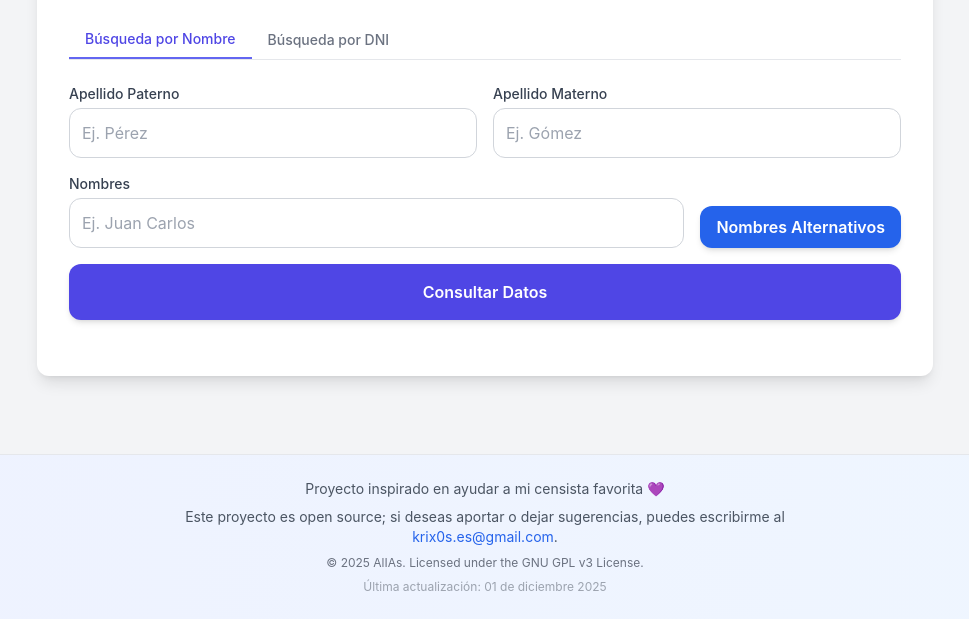
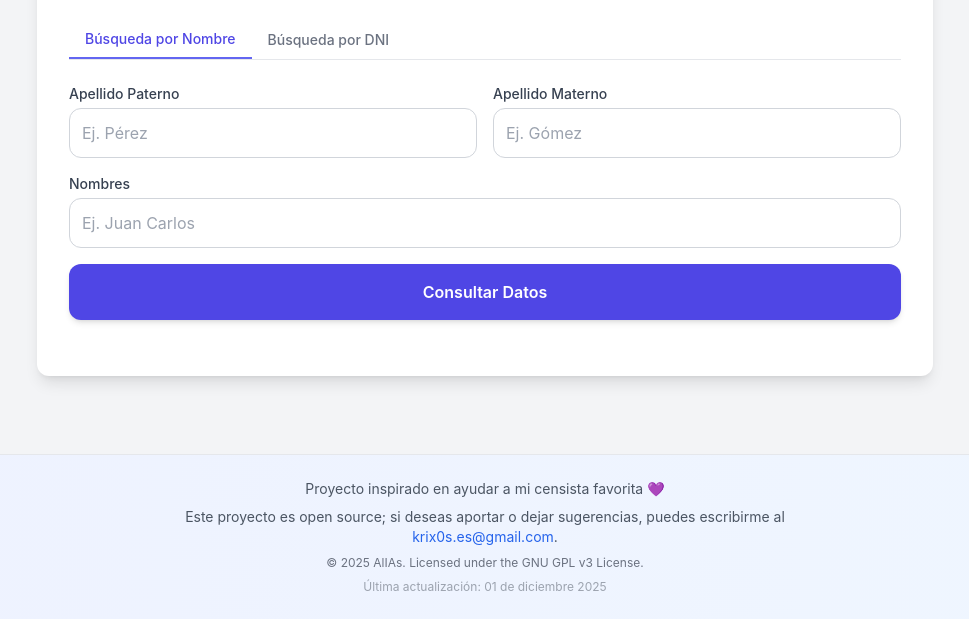
Before and after one commit to CristianPeralta/alIAs, a website: page index.html in a window 1280 px wide. Shown: the part 181-800 px from the top of the page, without its empty margins (155-1124 px from the left). Drawn offline with nearby package versions, Linux system fonts and the light colour scheme.

Commit message:
feat: Temporarily disable alternative names generation feature with maintenance mode

```diff
--- a/index.html
+++ b/index.html
@@ -219,9 +219,10 @@
                   ></div>
                 </div>
               </div>
+              <!-- TEMPORALMENTE OCULTO - NO BORRAR -->
               <button
                 id="generateButton"
-                class="h-[42px] bg-blue-600 text-white px-4 rounded-xl font-semibold hover:bg-blue-700 transition duration-300 shadow-md whitespace-nowrap flex items-center justify-center gap-2"
+                class="hidden h-[42px] bg-blue-600 text-white px-4 rounded-xl font-semibold hover:bg-blue-700 transition duration-300 shadow-md whitespace-nowrap flex items-center justify-center gap-2"
                 alt="Generar Nombres Alternativos"
               >
                 <span class="hidden sm:inline">Nombres Alternativos</span>
```
Also changed, not shown: server.js (+9 -0 lines).
